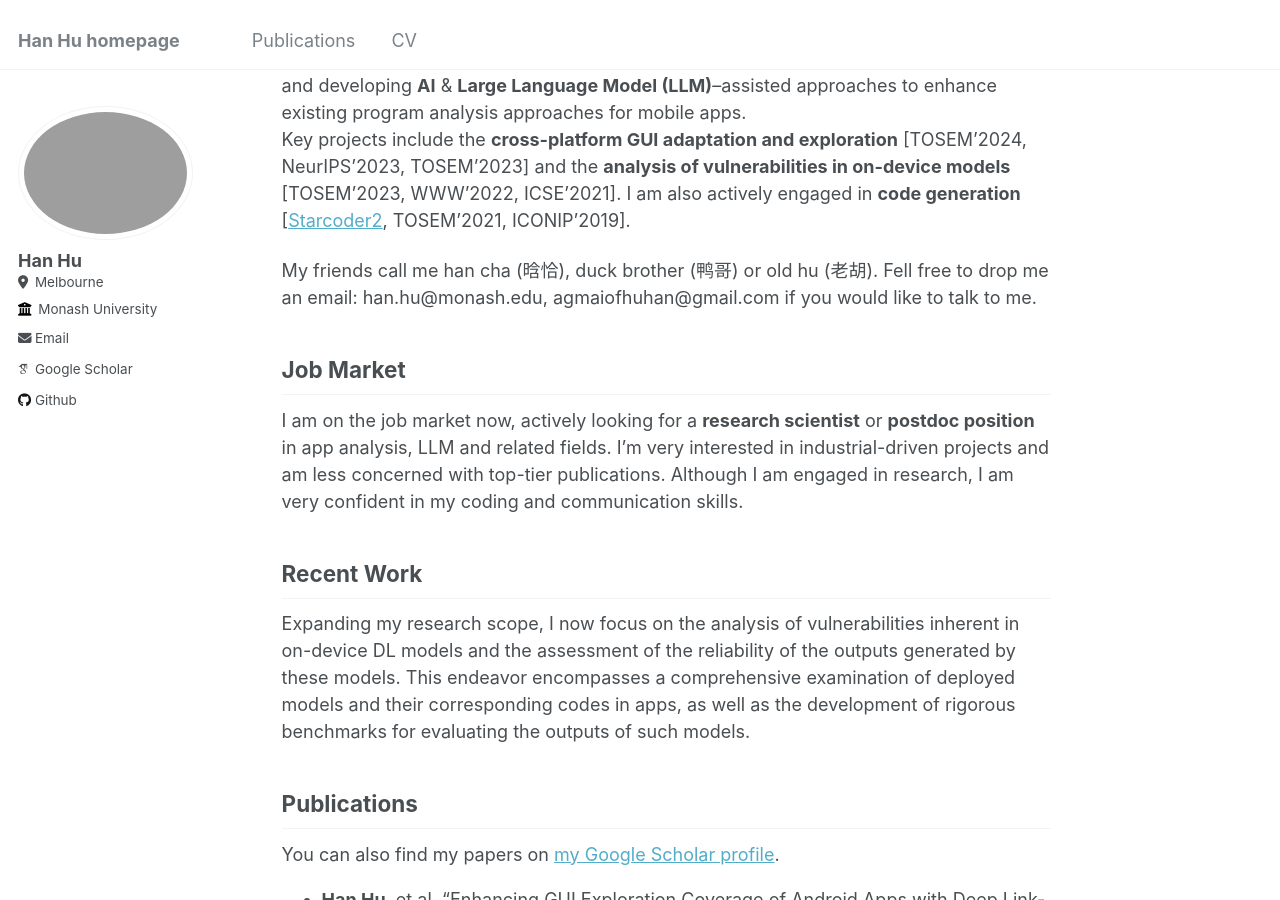
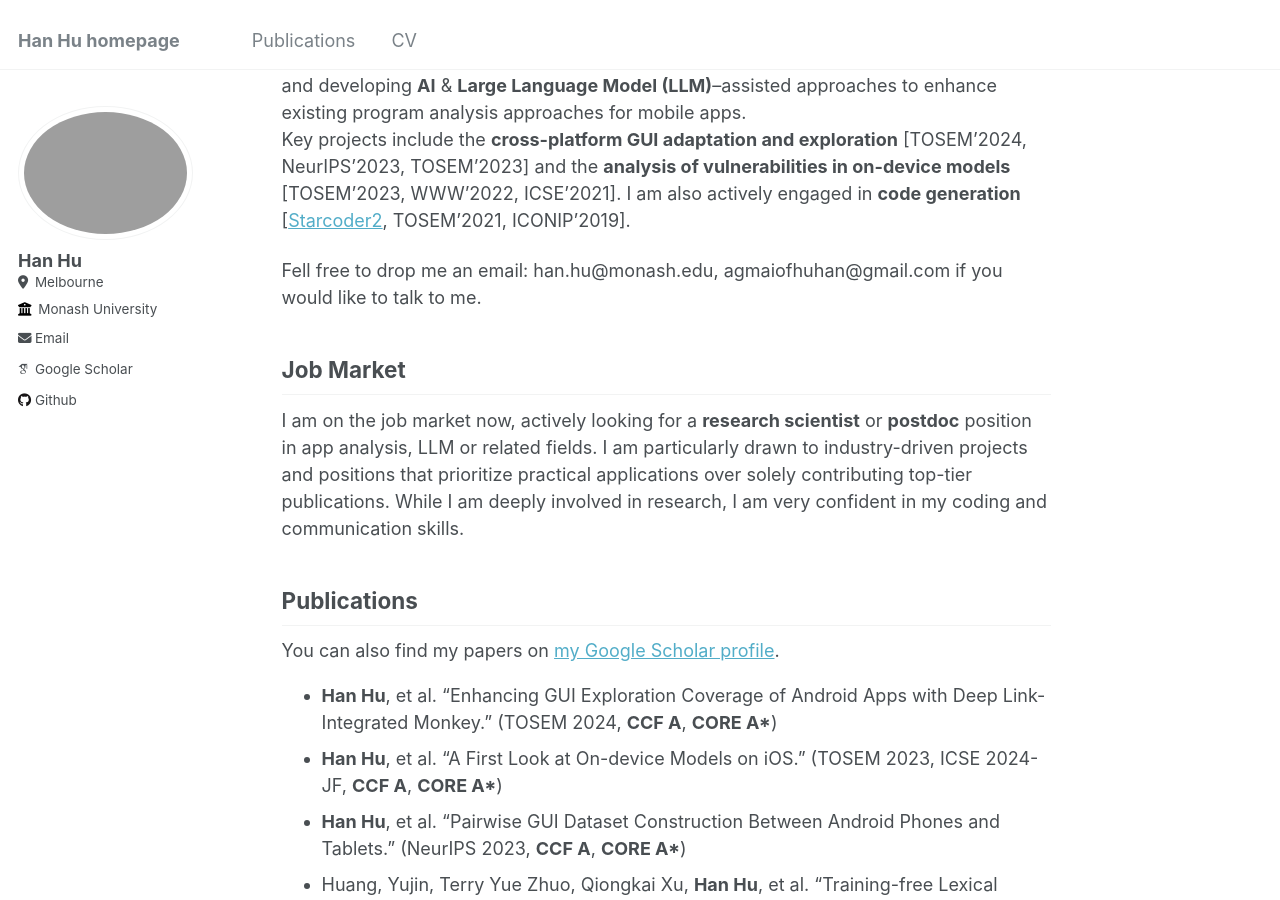
Before and after one commit to huhanGitHub/huhanGitHub.github.io, a Jekyll site: the page built from _pages/about.md, in a window 1280 px wide and 900 px high, scrolled down 253 px. Built offline with Jekyll 4.4.1, drawn with Linux system fonts in a browser that asks for light colours; some web fonts are replaced; some of the changed text lies outside the part shown.

Commit message:
Update about.md

```diff
--- a/_pages/about.md
+++ b/_pages/about.md
@@ -13,16 +13,13 @@ I am **Han Hu**, Chinese 胡晗, a final year PhD student at Monash University,
 My research primarily focuses on **mobile application (app) analysis**, including **static program analysis**, **cross-platform (Android, iOS) app analysis**, **dynamic GUI analysis**, and developing **AI** & **Large Language Model (LLM)**--assisted approaches to enhance existing program analysis approaches for mobile apps.
 Key projects include the **cross-platform GUI adaptation and exploration** \[TOSEM'2024, NeurIPS'2023, TOSEM'2023\] and the **analysis of vulnerabilities in on-device models** \[TOSEM'2023, WWW'2022, ICSE'2021\]. I am also actively engaged in **code generation** \[[Starcoder2](https://github.com/bigcode-project/starcoder2), TOSEM'2021, ICONIP'2019\].
 
-My friends call me han cha (晗恰), duck brother (鸭哥) or old hu (老胡). Fell free to drop me an email: han.hu@monash.edu, agmaiofhuhan@gmail.com if you would like to talk to me.
+Fell free to drop me an email: han.hu@monash.edu, agmaiofhuhan@gmail.com if you would like to talk to me.
 
 
 ## Job Market
 
-I am on the job market now, actively looking for a **research scientist** or **postdoc position** in app analysis, LLM and related fields. I'm very interested in industrial-driven projects and am less concerned with top-tier publications. Although I am engaged in research, I am very confident in my coding and communication skills.
+I am on the job market now, actively looking for a **research scientist** or **postdoc** position in app analysis, LLM or related fields. I am particularly drawn to industry-driven projects and positions that prioritize practical applications over solely contributing top-tier publications. While I am deeply involved in research, I am very confident in my coding and communication skills.
 
-## Recent Work
-
-Expanding my research scope, I now focus on the analysis of vulnerabilities inherent in on-device DL models and the assessment of the reliability of the outputs generated by these models. This endeavor encompasses a comprehensive examination of deployed models and their corresponding codes in apps, as well as the development of rigorous benchmarks for evaluating the outputs of such models.
 
 ## Publications
 
```
Also changed, not shown: other parts of _pages/about.md (+4 -0 lines).
